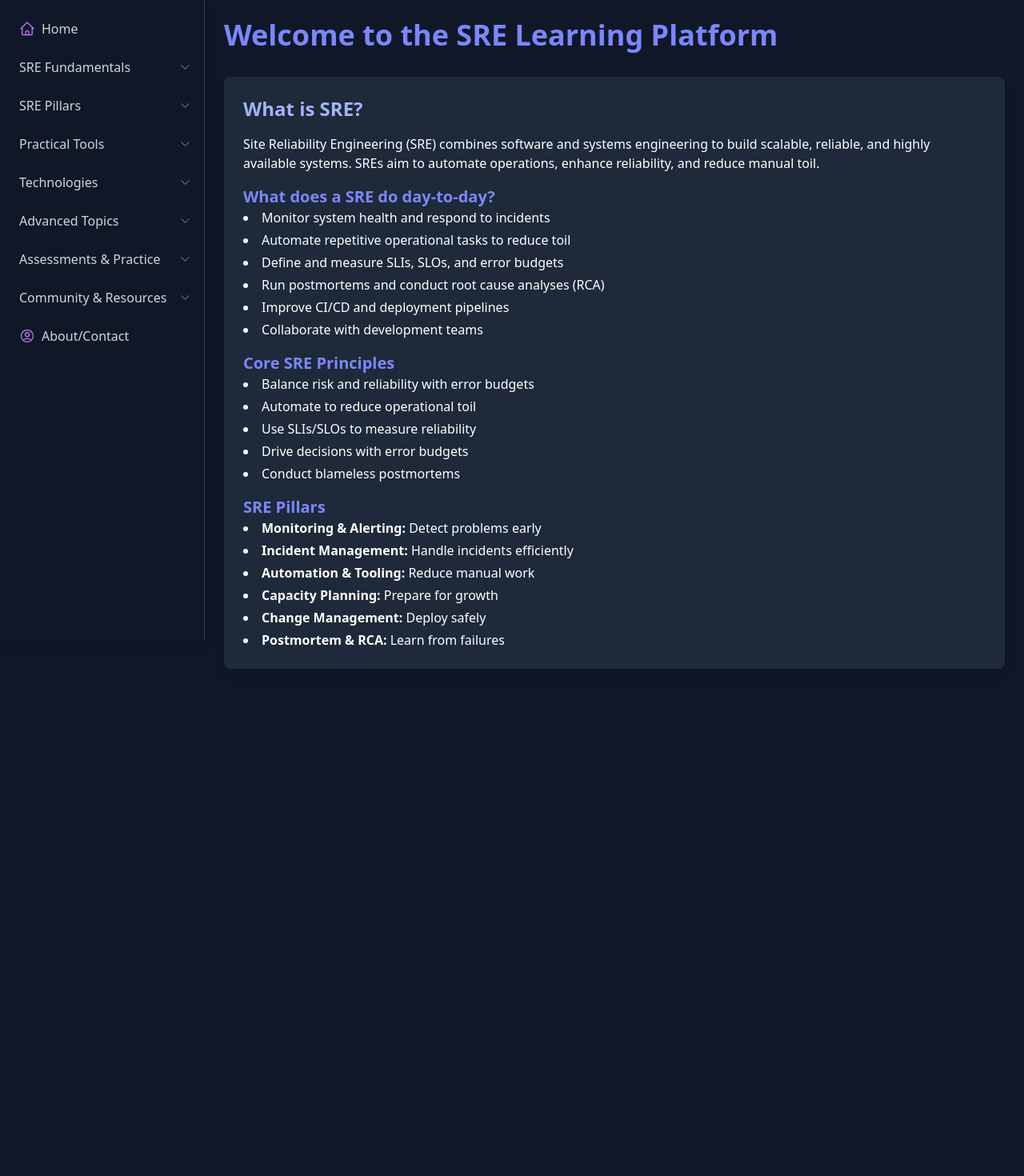
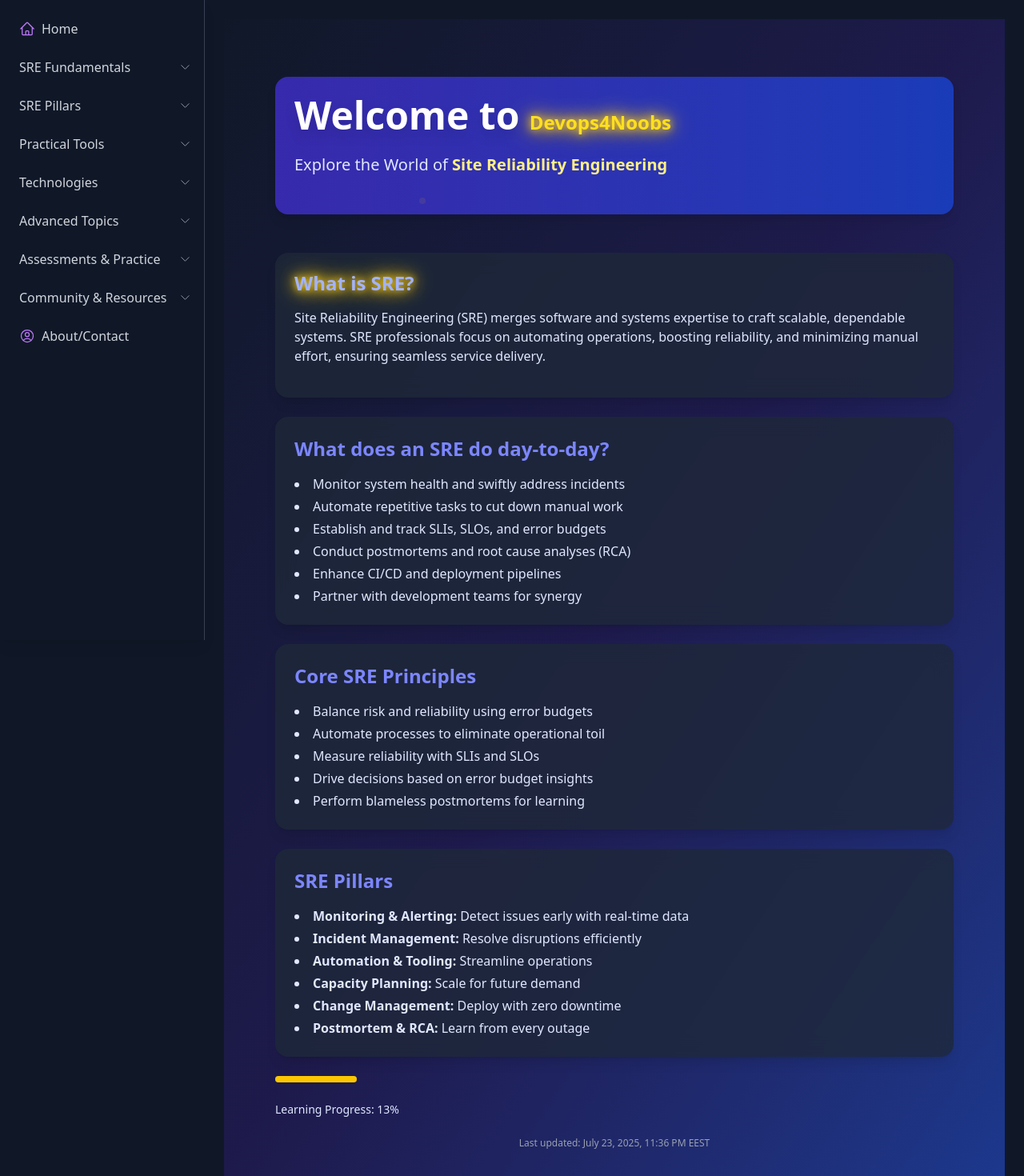
Before and after one commit to devops4noobs/sre4noobs, a Next.js app: page /fundamentals/what-is-sre in a window 1280 px wide. Shown: the top 1470 px of the page at 80% size. Before the commit the page ends 860 px from the top, so only its background shows below. Built offline with nearby package versions, Linux system fonts and the light colour scheme.

Commit message:
home page redesign

```diff
--- a/src/app/fundamentals/what-is-sre/page.tsx
+++ b/src/app/fundamentals/what-is-sre/page.tsx
@@ -1,50 +1,195 @@
+'use client'; // Required for useState and motion
+import { FaChartLine, FaCogs, FaExclamationTriangle, FaRocket, FaTools } from "react-icons/fa";
+import { motion } from "framer-motion";
+import { useState, useEffect } from "react";
+
 export default function WhatIsSre() {
+  const [hoveredSection, setHoveredSection] = useState<string | null>(null);
+  const [progress, setProgress] = useState(0); // Progress bar for learning
+
+  // Animation variants
+  const cardVariants = {
+    hidden: { scale: 1, opacity: 0, y: 20 },
+    visible: { scale: 1, opacity: 1, y: 0 },
+    hover: { scale: 1.03, boxShadow: "0 8px 16px rgba(0, 0, 0, 0.3)" },
+  };
+
+  useEffect(() => {
+    const interval = setInterval(() => {
+      setProgress((prev) => (prev >= 100 ? 0 : prev + 1)); // Simulate learning progress
+    }, 50);
+    return () => clearInterval(interval);
+  }, []);
+
   return (
-      <div>
-      <h1 className="text-4xl font-bold text-indigo-400 mb-8">
-        Welcome to the SRE Learning Platform
-      </h1>
-
-
-        {/* What is SRE Section */}
-        <section className="bg-gray-800 p-6 rounded-lg shadow-lg max-w-6xl mx-auto">
-          <h2 className="text-2xl font-semibold text-indigo-300 mb-4">What is SRE?</h2>
-          <p className="mb-4">
-            Site Reliability Engineering (SRE) combines software and systems engineering to build scalable, reliable, and highly available systems.
-            SREs aim to automate operations, enhance reliability, and reduce manual toil.
-          </p>
-
-          <h3 className="text-xl font-semibold text-indigo-400">What does a SRE do day-to-day?</h3>
-          <ul className="list-disc list-inside space-y-1 mb-4">
-            <li>Monitor system health and respond to incidents</li>
-            <li>Automate repetitive operational tasks to reduce toil</li>
-            <li>Define and measure SLIs, SLOs, and error budgets</li>
-            <li>Run postmortems and conduct root cause analyses (RCA)</li>
-            <li>Improve CI/CD and deployment pipelines</li>
-            <li>Collaborate with development teams</li>
-          </ul>
-
-          <h3 className="text-xl font-semibold text-indigo-400">Core SRE Principles</h3>
-          <ul className="list-disc list-inside space-y-1 mb-4">
-            <li>Balance risk and reliability with error budgets</li>
-            <li>Automate to reduce operational toil</li>
-            <li>Use SLIs/SLOs to measure reliability</li>
-            <li>Drive decisions with error budgets</li>
-            <li>Conduct blameless postmortems</li>
-          </ul>
-
-          <h3 className="text-xl font-semibold text-indigo-400">SRE Pillars</h3>
-          <ul className="list-disc list-inside space-y-1">
-            <li><strong>Monitoring & Alerting:</strong> Detect problems early</li>
-            <li><strong>Incident Management:</strong> Handle incidents efficiently</li>
-            <li><strong>Automation & Tooling:</strong> Reduce manual work</li>
-            <li><strong>Capacity Planning:</strong> Prepare for growth</li>
-            <li><strong>Change Management:</strong> Deploy safely</li>
-            <li><strong>Postmortem & RCA:</strong> Learn from failures</li>
-          </ul>
-        </section>
-
+    <div className="min-h-screen bg-gradient-to-br from-gray-900 via-indigo-950 to-blue-900 flex flex-col items-center justify-start py-6 md:py-12 overflow-x-hidden relative">
+      {/* Animated Background Particles */}
+      <div className="absolute inset-0 opacity-10">
+        <div className="absolute w-2 h-2 bg-yellow-400 rounded-full animate-pulse" style={{ top: "15%", left: "25%" }}></div>
+        <div className="absolute w-1 h-1 bg-indigo-300 rounded-full animate-pulse" style={{ top: "40%", left: "75%" }}></div>
+        <div className="absolute w-3 h-3 bg-blue-300 rounded-full animate-pulse" style={{ top: "70%", left: "35%" }}></div>
       </div>
 
+      <main className="p-4 md:p-6 w-full max-w-xs sm:max-w-sm md:max-w-4xl mx-auto text-left">
+        {/* Hero Section */}
+        <motion.section
+          className="bg-gradient-to-r from-indigo-800 to-blue-800 rounded-xl sm:rounded-2xl p-4 sm:p-6 mb-6 sm:mb-12 shadow-lg transform perspective-1000 hover:rotate-x-2 transition-all duration-500"
+          initial="hidden"
+          animate="visible"
+          variants={cardVariants}
+        >
+          <motion.h1
+            className="text-3xl sm:text-4xl md:text-5xl font-extrabold text-white mb-4 sm:mb-6 drop-shadow-xl"
+            initial={{ y: -30, opacity: 0 }}
+            animate={{ y: 0, opacity: 1 }}
+            transition={{ duration: 0.8 }}
+          >
+            Welcome to <span className="text-yellow-300 neon-text">Devops4Noobs</span>
+          </motion.h1>
+          <motion.p
+            className="text-base sm:text-lg md:text-xl text-indigo-100 mb-4 sm:mb-6"
+            initial={{ y: 30, opacity: 0 }}
+            animate={{ y: 0, opacity: 1 }}
+            transition={{ duration: 0.8, delay: 0.2 }}
+          >
+            Explore the World of <span className="font-bold text-yellow-200">Site Reliability Engineering</span>
+          </motion.p>
+        </motion.section>
+
+        {/* What is SRE Card */}
+        <motion.div
+          className="bg-gray-800/80 backdrop-blur-md rounded-xl sm:rounded-2xl p-4 sm:p-6 mb-6 shadow-lg hover:bg-indigo-900/80 transition-colors duration-300"
+          initial="hidden"
+          animate="visible"
+          variants={cardVariants}
+          whileHover="hover"
+          onHoverStart={() => setHoveredSection("what-is-sre")}
+          onHoverEnd={() => setHoveredSection(null)}
+        >
+          <h2 className="text-xl sm:text-2xl md:text-3xl font-semibold text-indigo-300 mb-4 glow-text">What is SRE?</h2>
+          <p className="text-indigo-100 mb-4 text-sm sm:text-base">
+            Site Reliability Engineering (SRE) merges software and systems expertise to craft scalable, dependable systems. SRE professionals focus on automating operations, boosting reliability, and minimizing manual effort, ensuring seamless service delivery.
+          </p>
+          {hoveredSection === "what-is-sre" && (
+            <motion.div
+              className="bg-yellow-900/50 rounded p-2 mt-2 text-white text-xs sm:text-sm"
+              initial={{ opacity: 0 }}
+              animate={{ opacity: 1 }}
+              transition={{ duration: 0.3 }}
+            >
+              Hover for a surprise: SRE reduces downtime by automating 60% of tasks!
+            </motion.div>
+          )}
+        </motion.div>
+
+        {/* Day-to-Day Responsibilities Card */}
+        <motion.div
+          className="bg-gray-800/80 backdrop-blur-md rounded-xl sm:rounded-2xl p-4 sm:p-6 mb-6 shadow-lg hover:bg-indigo-900/80 transition-colors duration-300"
+          initial="hidden"
+          animate="visible"
+          variants={cardVariants}
+          whileHover="hover"
+          onHoverStart={() => setHoveredSection("day-to-day")}
+          onHoverEnd={() => setHoveredSection(null)}
+        >
+          <h3 className="text-lg sm:text-xl md:text-2xl font-semibold text-indigo-400 mb-4">What does an SRE do day-to-day?</h3>
+          <ul className="list-disc list-inside text-indigo-100 space-y-1 text-sm sm:text-base">
+            <li>Monitor system health and swiftly address incidents</li>
+            <li>Automate repetitive tasks to cut down manual work</li>
+            <li>Establish and track SLIs, SLOs, and error budgets</li>
+            <li>Conduct postmortems and root cause analyses (RCA)</li>
+            <li>Enhance CI/CD and deployment pipelines</li>
+            <li>Partner with development teams for synergy</li>
+          </ul>
+          {hoveredSection === "day-to-day" && (
+            <motion.div
+              className="bg-yellow-900/50 rounded p-2 mt-2 text-white text-xs sm:text-sm"
+              initial={{ opacity: 0 }}
+              animate={{ opacity: 1 }}
+              transition={{ duration: 0.3 }}
+            >
+              Hover tip: Automation saves 2 hours daily per SRE!
+            </motion.div>
+          )}
+        </motion.div>
+
+        {/* Core Principles Card */}
+        <motion.div
+          className="bg-gray-800/80 backdrop-blur-md rounded-xl sm:rounded-2xl p-4 sm:p-6 mb-6 shadow-lg hover:bg-indigo-900/80 transition-colors duration-300"
+          initial="hidden"
+          animate="visible"
+          variants={cardVariants}
+          whileHover="hover"
+          onHoverStart={() => setHoveredSection("principles")}
+          onHoverEnd={() => setHoveredSection(null)}
+        >
+          <h3 className="text-lg sm:text-xl md:text-2xl font-semibold text-indigo-400 mb-4">Core SRE Principles</h3>
+          <ul className="list-disc list-inside text-indigo-100 space-y-1 text-sm sm:text-base">
+            <li>Balance risk and reliability using error budgets</li>
+            <li>Automate processes to eliminate operational toil</li>
+            <li>Measure reliability with SLIs and SLOs</li>
+            <li>Drive decisions based on error budget insights</li>
+            <li>Perform blameless postmortems for learning</li>
+          </ul>
+          {hoveredSection === "principles" && (
+            <motion.div
+              className="bg-yellow-900/50 rounded p-2 mt-2 text-white text-xs sm:text-sm"
+              initial={{ opacity: 0 }}
+              animate={{ opacity: 1 }}
+              transition={{ duration: 0.3 }}
+            >
+              Hover fact: Blameless postmortems boost team trust by 35%!
+            </motion.div>
+          )}
+        </motion.div>
+
+        {/* SRE Pillars Card */}
+        <motion.div
+          className="bg-gray-800/80 backdrop-blur-md rounded-xl sm:rounded-2xl p-4 sm:p-6 mb-6 shadow-lg hover:bg-indigo-900/80 transition-colors duration-300"
+          initial="hidden"
+          animate="visible"
+          variants={cardVariants}
+          whileHover="hover"
+          onHoverStart={() => setHoveredSection("pillars")}
+          onHoverEnd={() => setHoveredSection(null)}
+        >
+          <h3 className="text-lg sm:text-xl md:text-2xl font-semibold text-indigo-400 mb-4">SRE Pillars</h3>
+          <ul className="list-disc list-inside text-indigo-100 space-y-1 text-sm sm:text-base">
+            <li><strong>Monitoring & Alerting:</strong> Detect issues early with real-time data</li>
+            <li><strong>Incident Management:</strong> Resolve disruptions efficiently</li>
+            <li><strong>Automation & Tooling:</strong> Streamline operations</li>
+            <li><strong>Capacity Planning:</strong> Scale for future demand</li>
+            <li><strong>Change Management:</strong> Deploy with zero downtime</li>
+            <li><strong>Postmortem & RCA:</strong> Learn from every outage</li>
+          </ul>
+          {hoveredSection === "pillars" && (
+            <motion.div
+              className="bg-yellow-900/50 rounded p-2 mt-2 text-white text-xs sm:text-sm"
+              initial={{ opacity: 0 }}
+              animate={{ opacity: 1 }}
+              transition={{ duration: 0.3 }}
+            >
+              Hover insight: Automation cuts incident response time by 50%!
+            </motion.div>
+          )}
+        </motion.div>
+
+        {/* Progress Bar */}
+        <motion.div
+          className="w-full bg-gray-700 h-2 rounded-full mb-6"
+          initial={{ width: 0 }}
+          animate={{ width: `${progress}%` }}
+          transition={{ duration: 0.1 }}
+        >
+          <div className="h-2 bg-yellow-400 rounded-full" />
+        </motion.div>
+        <p className="text-indigo-100 text-sm mb-6">Learning Progress: {progress}%</p>
+
+        {/* Footer Timestamp */}
+        <p className="text-gray-400 text-xs mt-4 text-center">
+          Last updated: July 23, 2025, 11:36 PM EEST
+        </p>
+      </main>
+    </div>
   );
 }
--- a/src/app/page.tsx
+++ b/src/app/page.tsx
@@ -137,17 +137,6 @@ export default function HomePage() {
       </section>
 
       <section className="w-full max-w-xs sm:max-w-md md:max-w-4xl mx-auto text-center py-8 px-4 mb-6 sm:mb-12 relative overflow-hidden">
-        <div className="absolute inset-0 z-0">
-          <video
-            autoPlay
-            muted
-            loop
-            className="w-full h-full object-cover opacity-20 sm:opacity-30"
-            loading="lazy"
-          >
-            <source src="/videos/tech-loop.mp4" type="video/mp4" />
-          </video>
-        </div>
         <div className="relative z-10">
           <blockquote className="italic text-indigo-200 text-lg sm:text-xl mb-4">&quot;Devops4Noobs transformed my SRE career with its immersive labs!&quot;</blockquote>
           <span className="block text-indigo-400 font-semibold">— SRE Pro, July 23, 2025, 10:56 PM EEST</span>
```
